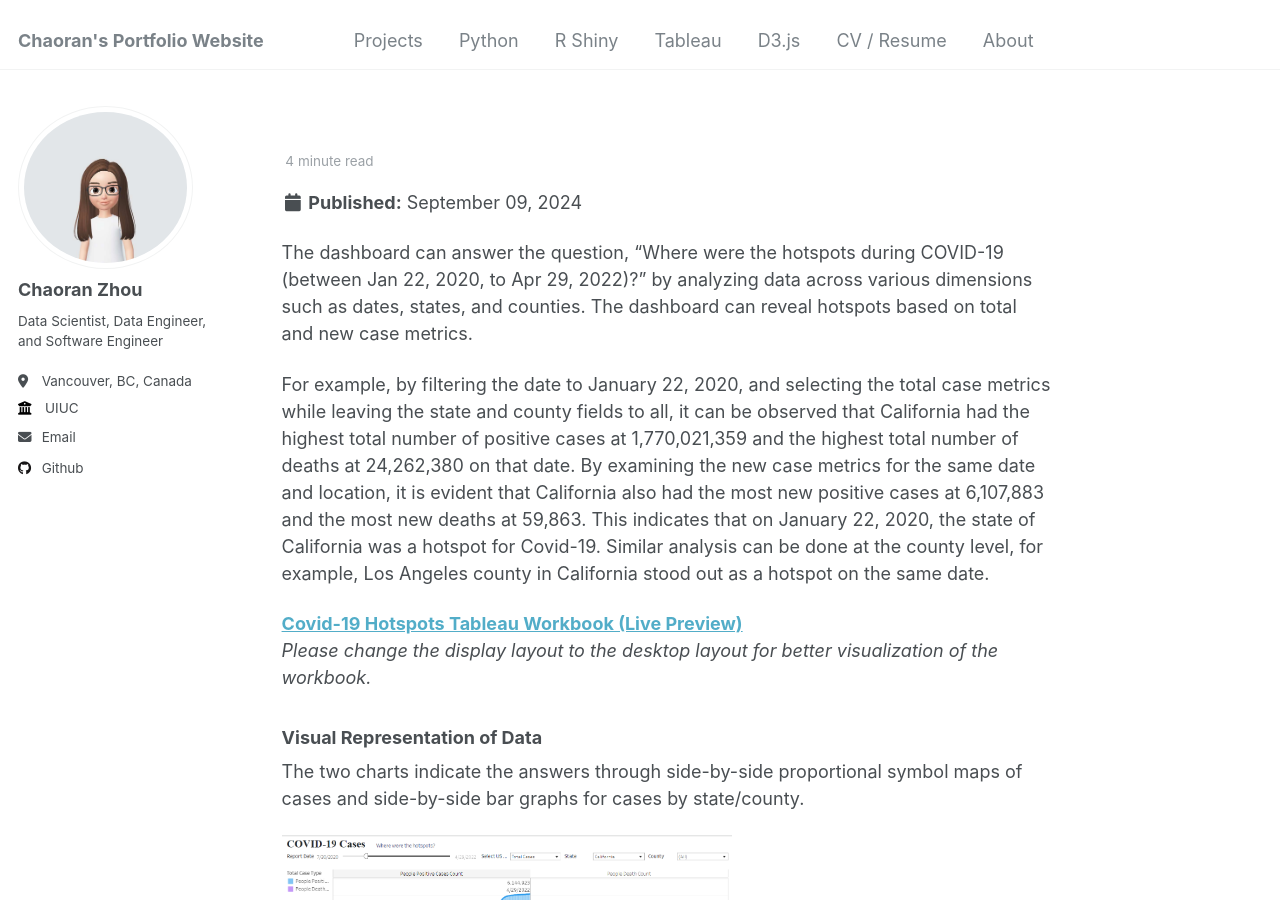
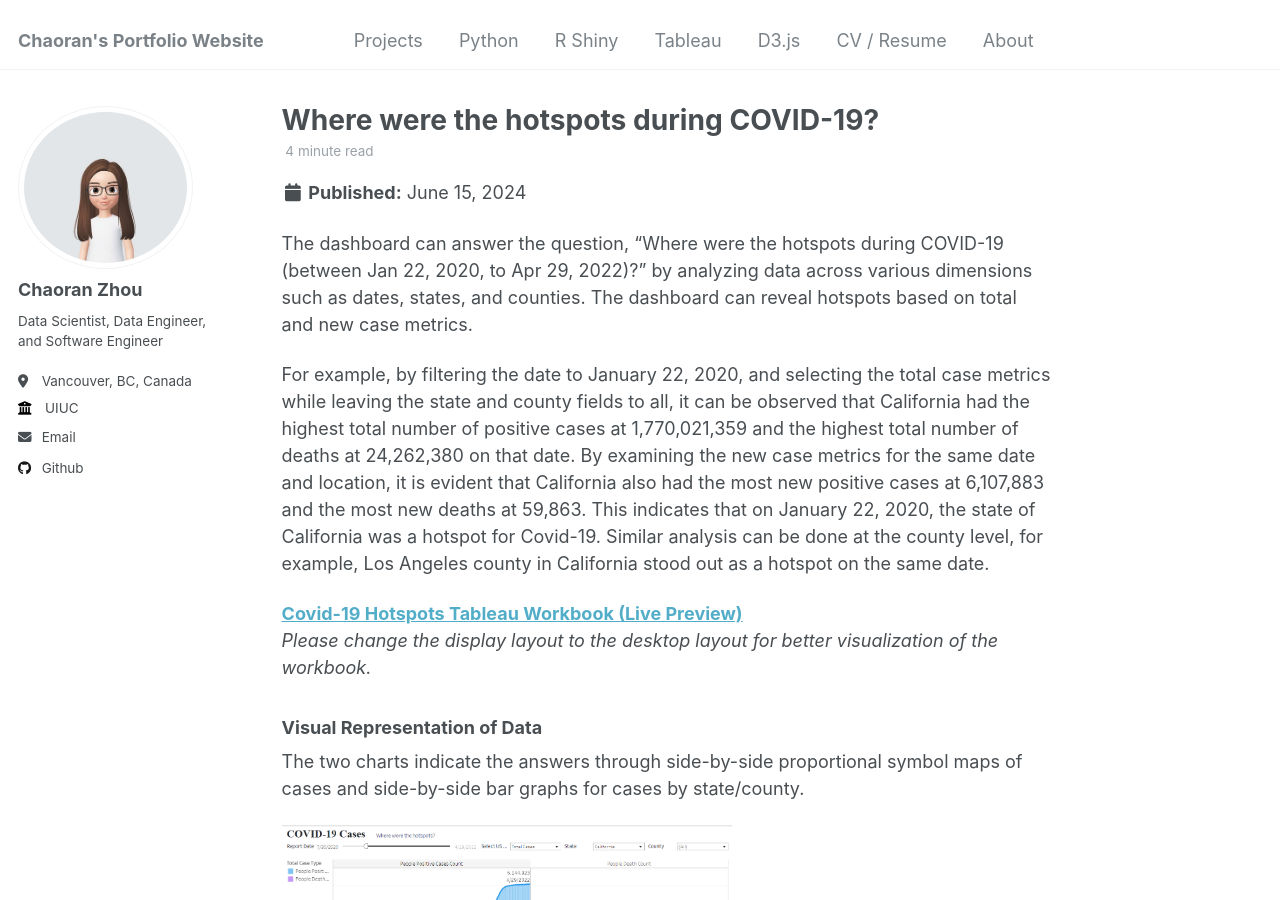
Before and after one commit to ranranrunforit/ranranrunforit.github.io, a Jekyll site: the page built from _projects/project-3.md, in a window 1280 px wide and 900 px high. Built offline with Jekyll 4.4.1, drawn with Linux system fonts in a browser that asks for light colours; some of the changed text lies outside the part shown.

Commit message:
Update project-3.md

```diff
--- a/_projects/project-3.md
+++ b/_projects/project-3.md
@@ -1,6 +1,6 @@
 ---
-title: ""Where were the hotspots during COVID-19?"
-excerpt: "Tableau Dashboard on Covid-19 Cases<br/><img src='/images/Tableau.png'>"
+title: "Where were the hotspots during COVID-19?"
+excerpt: "Tableau Dashboard on Covid-19 Cases. <br/><img src='/images/Tableau.png'>"
 collection: projects
 date: 2024-06-15
 tags:
```
